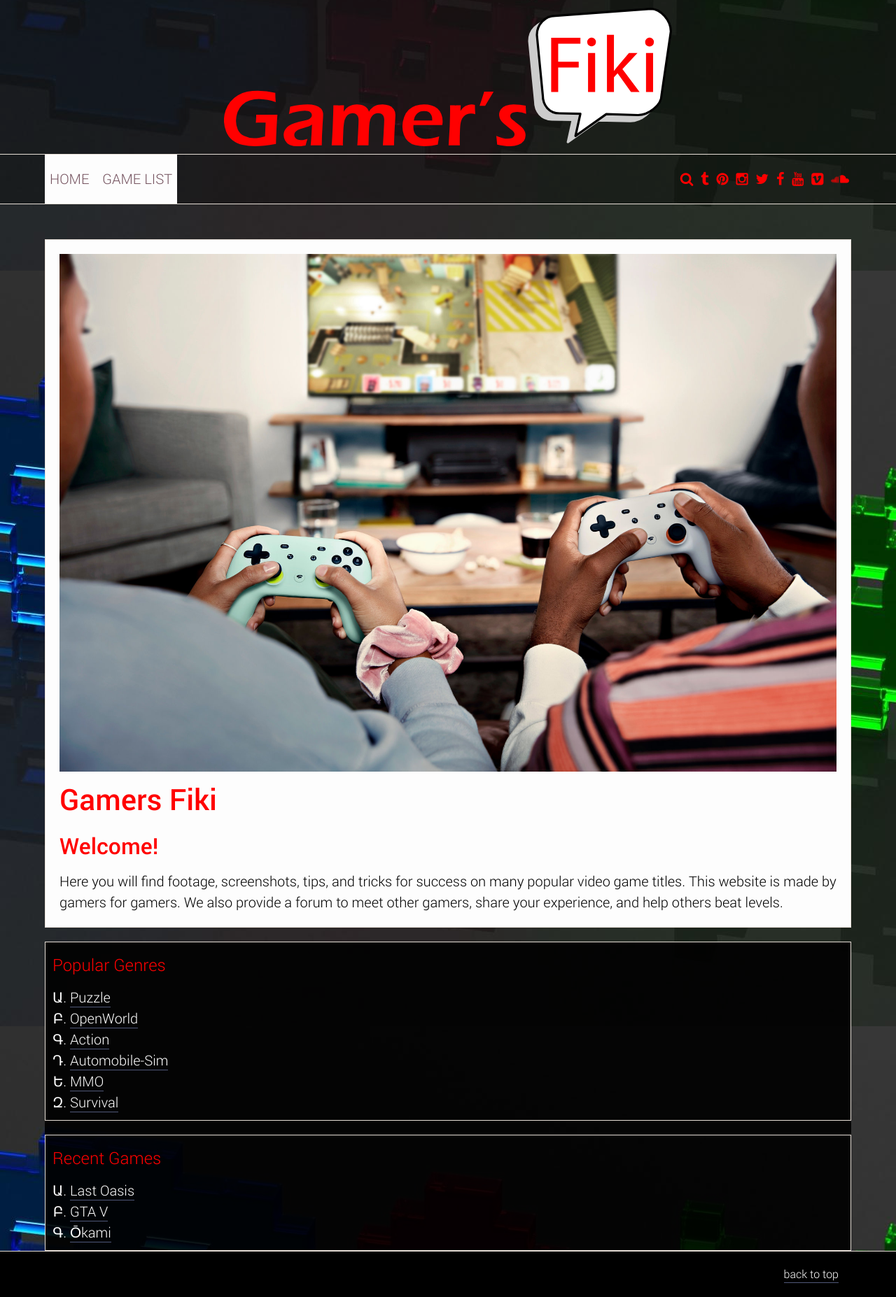
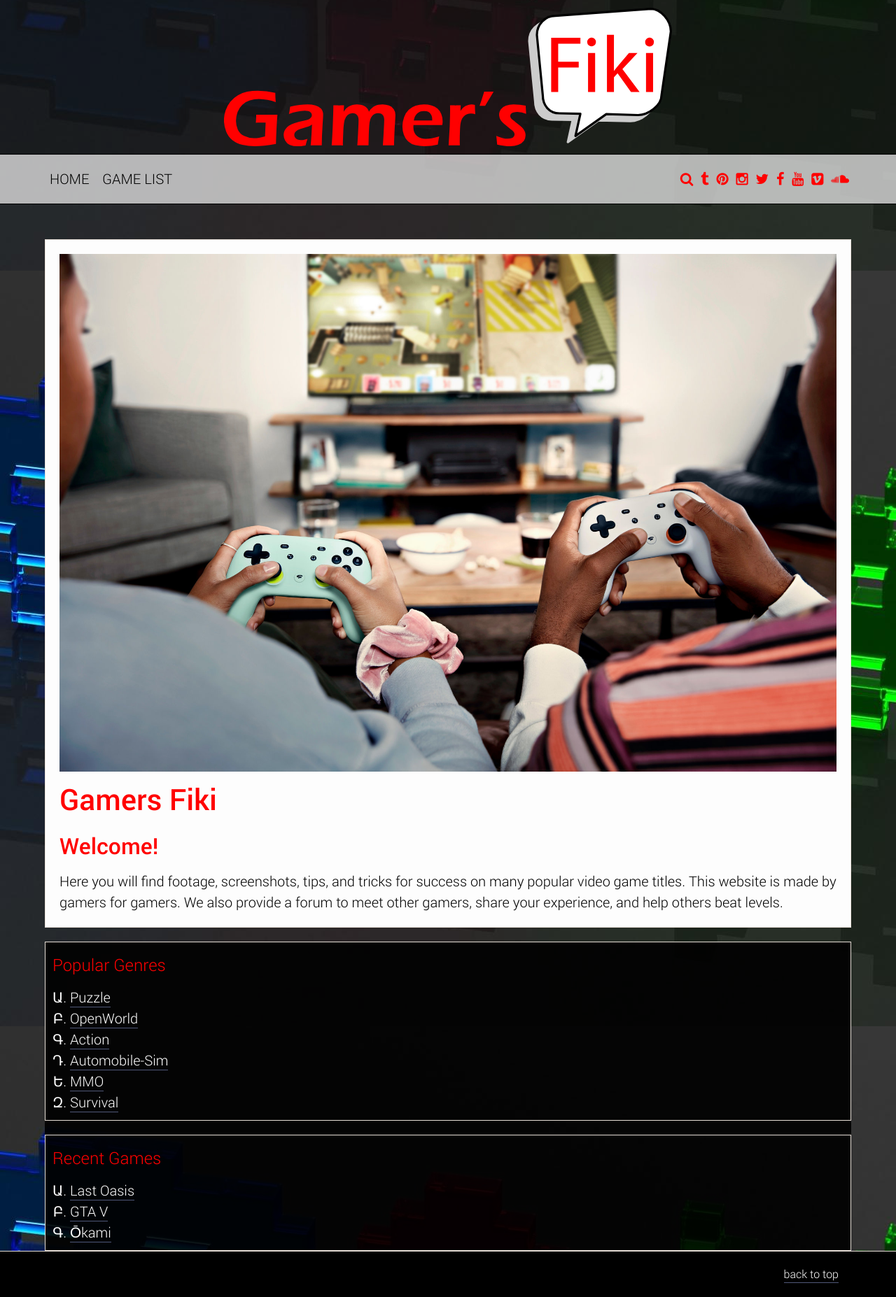
Before and after one commit to NowlasWolf/DesignTeam3, a Jekyll site: the page built from index.md, in a window 1280 px wide. Shown: the whole page at 70% size. Built offline with Jekyll 4.4.1, drawn with Linux system fonts in a browser that asks for light colours.

Commit message:
Update secondary.css

```diff
--- a/css/secondary.css
+++ b/css/secondary.css
@@ -5,9 +5,19 @@
 .slogan {
     background-color: red !important;
 }
-
+#menu{
+    background-color: transparent !important;
+    color: black !important;
+}
+#menu ul li a{
+    color: black !important;
+}
+#menu ul li a:hover{
+    color: red !important;
+}
 .main_menu {
-   background-color:transparent;
+   background-color: rgba(255, 255, 255, 0.685);
+   border-color: black;
    color: red;
 
 }
```
